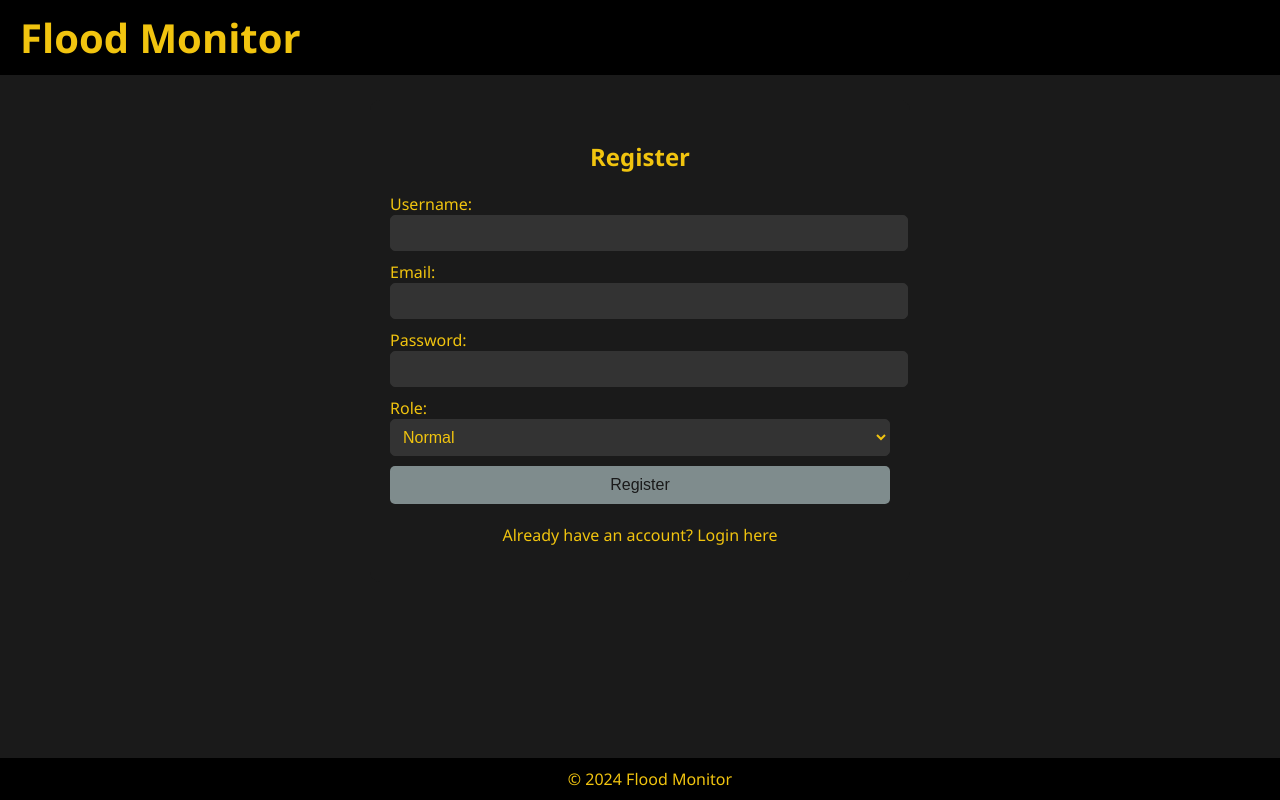
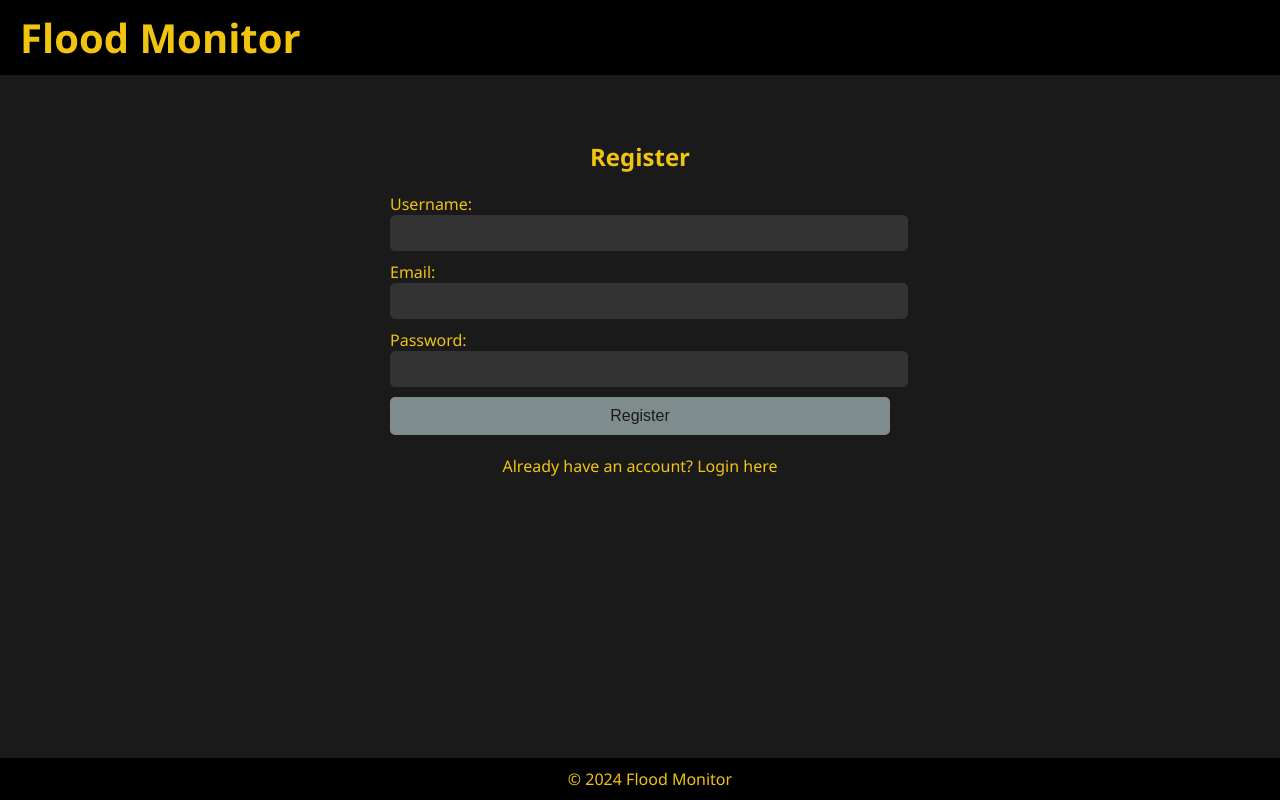
Before and after one commit to nevinjoseph01/Austrian-Flood-Monitoring, an Angular app: page /register in a window 1280 px wide. Built offline with nearby package versions, Linux system fonts and the light colour scheme.

Commit message:
hid the user role selection

```diff
--- a/src/app/components/register/register.component.html
+++ b/src/app/components/register/register.component.html
@@ -25,14 +25,14 @@
       Password is required and must be at least 6 characters.
     </div>
 
-    <label>
+    <!--<label> // Hid it for now :)
       Role:
       <select formControlName="role">
         <option value="normal">Normal</option>
         <option value="special">Special</option>
         <option value="moderator">Moderator</option>
       </select>
-    </label>
+    </label>-->
 
     <!-- Enhanced Button with Classes -->
     <button type="submit" [disabled]="registerForm.invalid || isLoading" class="btn btn-register">
```
